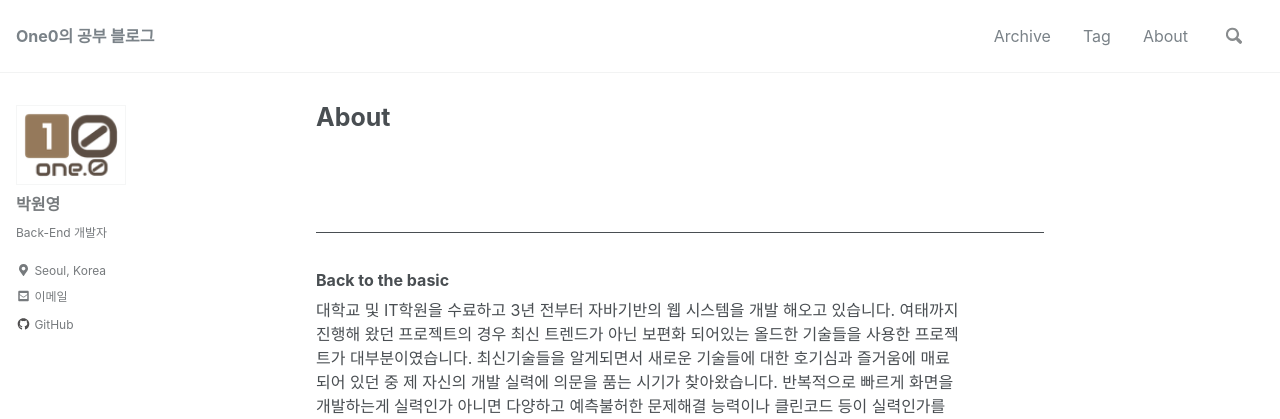
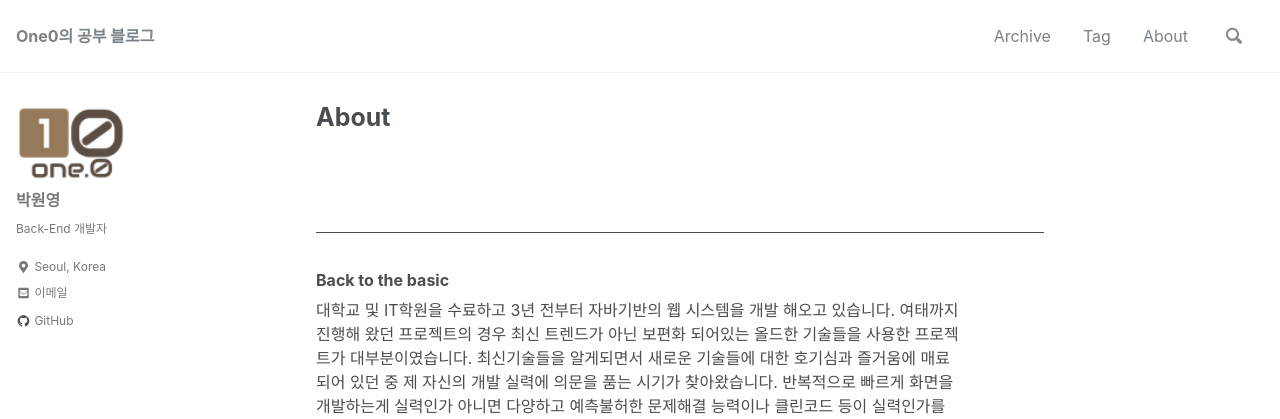
Before and after one commit to WonYoungPark/blog, a Jekyll site: the page built from _pages/about.md, in a window 1280 px wide. Shown: the top 419 px of the page. Built offline with Jekyll 4.4.1, drawn with Linux system fonts in a browser that asks for light colours; nearby versions of some CDN libraries.

Commit message:
css 수정

```diff
--- a/_sass/minimal-mistakes/_sidebar.scss
+++ b/_sass/minimal-mistakes/_sidebar.scss
@@ -115,8 +115,8 @@
     // border-radius: 50%;
 
     @include breakpoint($large) {
-      padding: 5px;
-      border: 1px solid $border-color;
+      // padding: 5px;
+      // border: 1px solid $border-color;
     }
   }
 }
```
